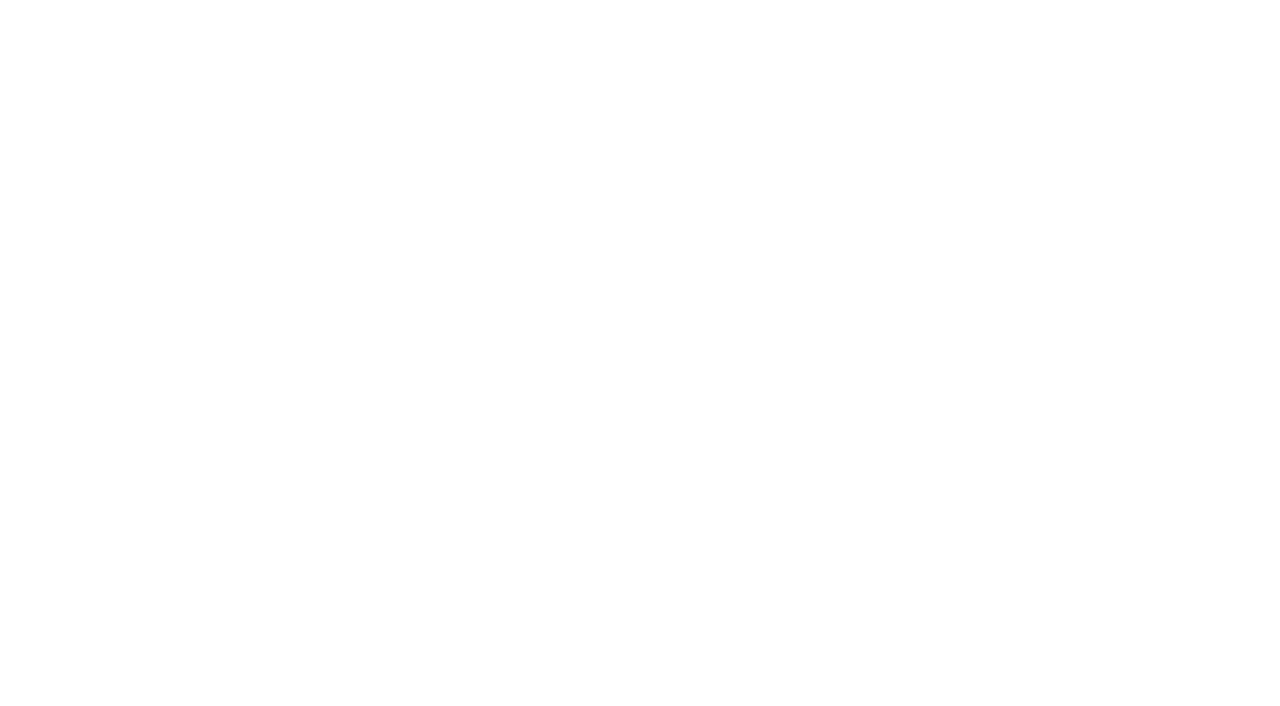
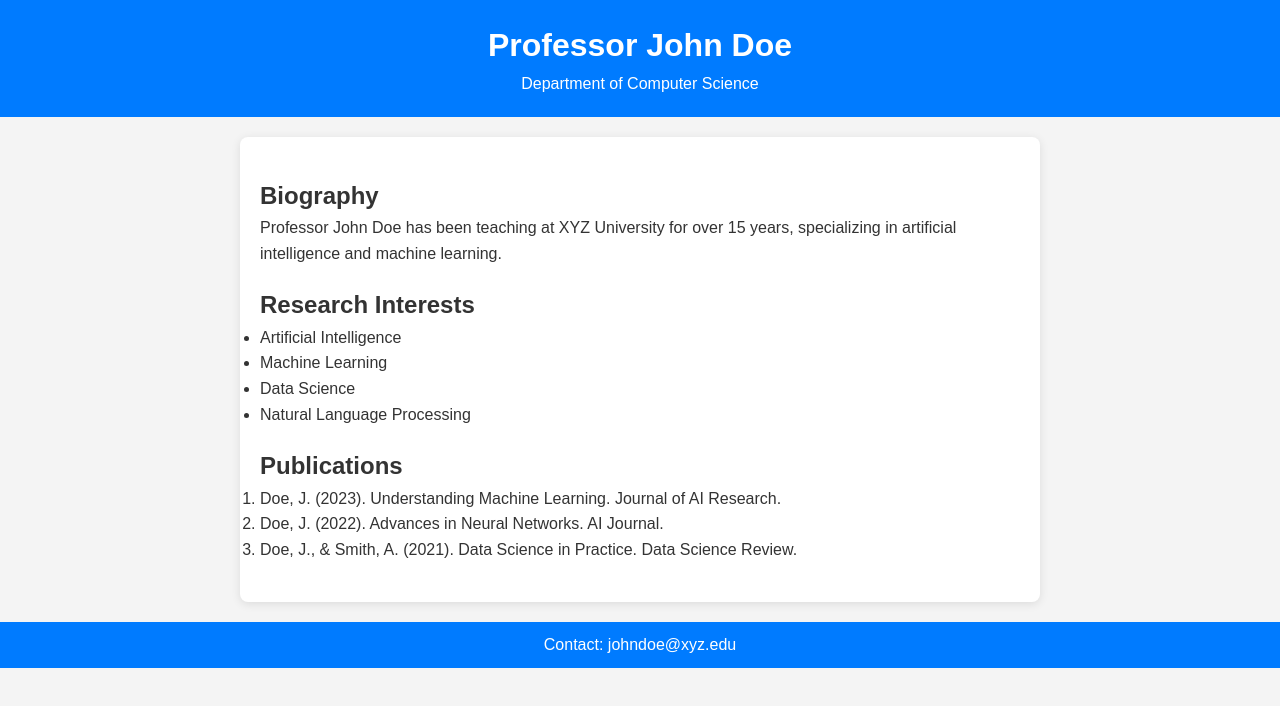
Before and after one commit to Priyanndarshan/professor-work, a plain HTML site: page index.html in a window 1280 px wide. Drawn offline with Linux system fonts and the light colour scheme.

Commit message:
add styles and html code

```diff
--- a/index.html
+++ b/index.html
@@ -3,9 +3,43 @@
 <head>
     <meta charset="UTF-8">
     <meta name="viewport" content="width=device-width, initial-scale=1.0">
-    <title>Document</title>
+    <title>Professor Profile</title>
+    <link rel="stylesheet" href="styles.css">
 </head>
 <body>
+    <header>
+        <h1>Professor John Doe</h1>
+        <p>Department of Computer Science</p>
+    </header>
 
+    <main>
+        <section class="bio">
+            <h2>Biography</h2>
+            <p>Professor John Doe has been teaching at XYZ University for over 15 years, specializing in artificial intelligence and machine learning.</p>
+        </section>
+
+        <section class="research">
+            <h2>Research Interests</h2>
+            <ul>
+                <li>Artificial Intelligence</li>
+                <li>Machine Learning</li>
+                <li>Data Science</li>
+                <li>Natural Language Processing</li>
+            </ul>
+        </section>
+
+        <section class="publications">
+            <h2>Publications</h2>
+            <ol>
+                <li>Doe, J. (2023). Understanding Machine Learning. Journal of AI Research.</li>
+                <li>Doe, J. (2022). Advances in Neural Networks. AI Journal.</li>
+                <li>Doe, J., & Smith, A. (2021). Data Science in Practice. Data Science Review.</li>
+            </ol>
+        </section>
+    </main>
+
+    <footer>
+        <p>Contact: johndoe@xyz.edu</p>
+    </footer>
 </body>
 </html>
--- a/styles.css
+++ b/styles.css
@@ -0,0 +1,52 @@
+/* Reset some default styles */
+* {
+    margin: 0;
+    padding: 0;
+    box-sizing: border-box;
+}
+
+/* Body styles */
+body {
+    font-family: Arial, sans-serif;
+    line-height: 1.6;
+    background-color: #f4f4f4;
+    color: #333;
+}
+
+/* Header styles */
+header {
+    background: #007bff;
+    color: #fff;
+    padding: 20px;
+    text-align: center;
+}
+
+/* Main content styles */
+main {
+    max-width: 800px;
+    margin: 20px auto;
+    padding: 20px;
+    background: #fff;
+    border-radius: 8px;
+    box-shadow: 0 2px 10px rgba(0, 0, 0, 0.1);
+}
+
+h2 {
+    margin-top: 20px;
+}
+
+/* Section styles */
+.bio, .research, .publications {
+    margin-bottom: 20px;
+}
+
+/* Footer styles */
+footer {
+    text-align: center;
+    padding: 10px;
+    background: #007bff;
+    color: #fff;
+    position: relative;
+    bottom: 0;
+    width: 100%;
+}
```
